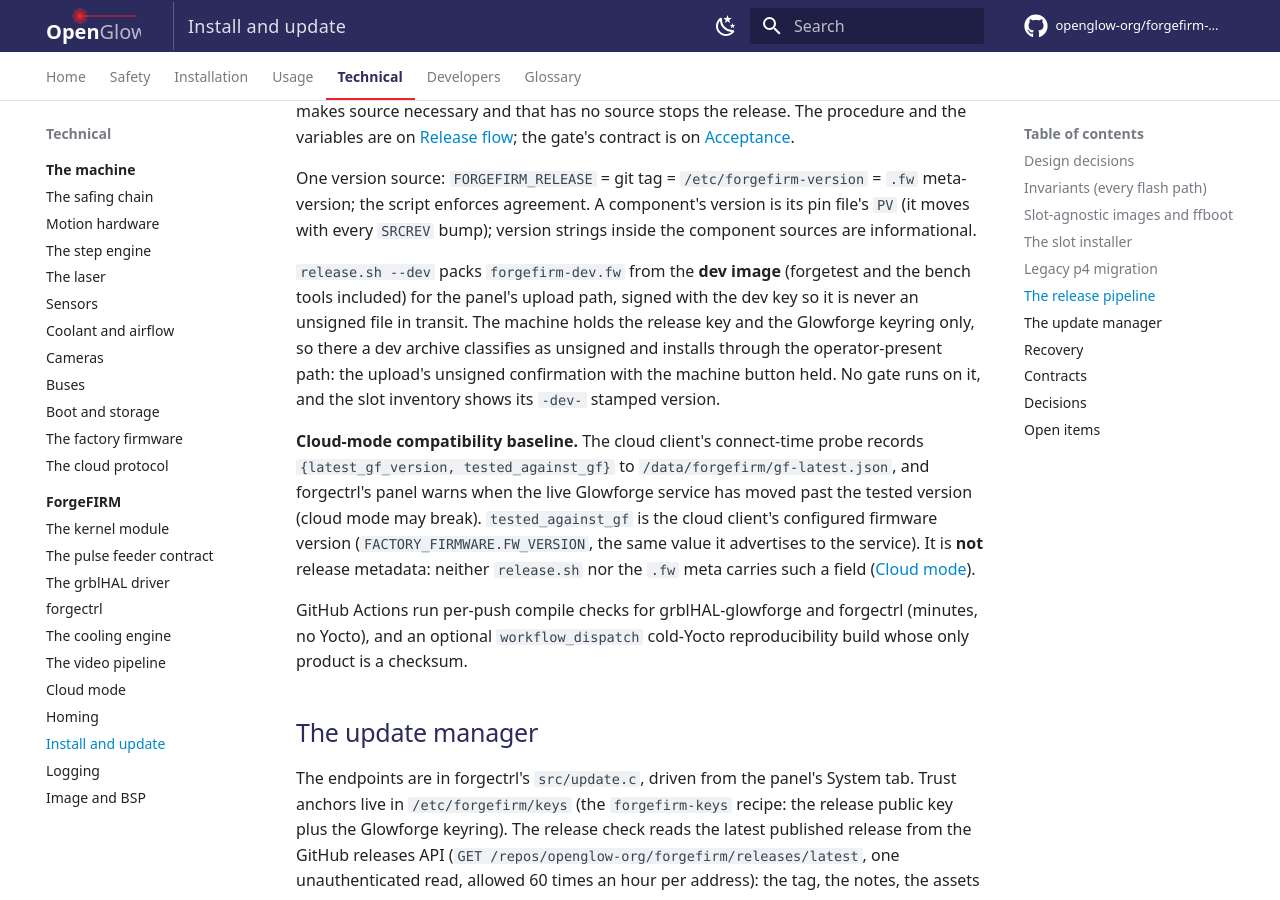
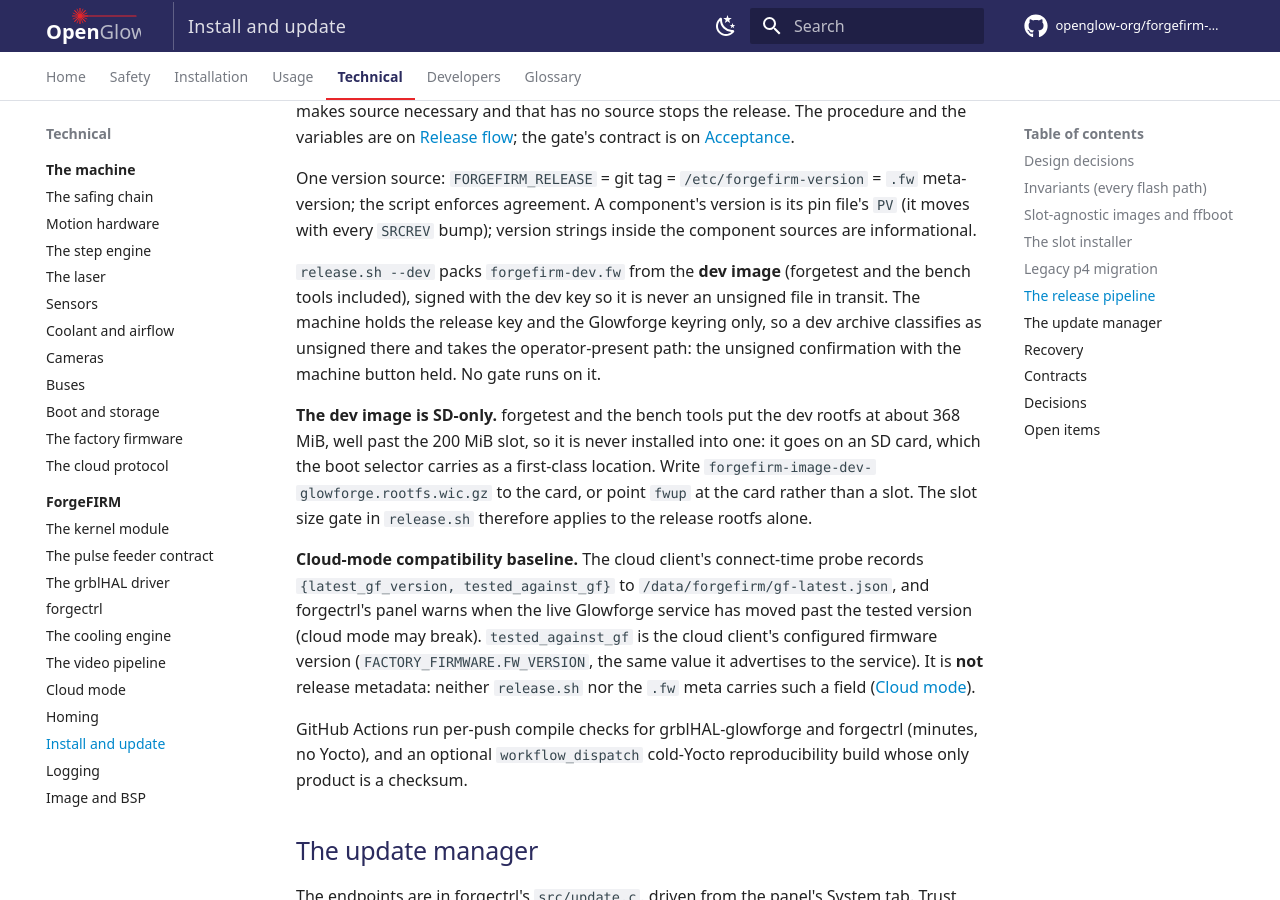
Before and after one commit to openglow-org/forgefirm-docs, an MkDocs documentation site: the page built from docs/technical/forgefirm/install-and-update.md, in a window 1280 px wide and 900 px high, scrolled down 3378 px. Built offline with MkDocs 1.6.1 and Material for MkDocs 9.7.7, drawn with Linux system fonts in a browser that asks for light colours; comment, search, counter and statistics services are not loaded; some of the changed text lies outside the part shown.

Commit message:
The dev image is SD-only, not a slot upload
The site described release.sh --dev as packing forgefirm-dev.fw "for the
panel's upload path" and said a dev archive installs through the
operator-present path on the machine. It cannot: the dev rootfs is about
368 MiB, so it does not fit either 200 MiB slot and is never raw_written
into one. The bench page already recorded the reality - the bench runs the
dev image from an SD card - so the two pages contradicted it.

install-and-update.md now states the size and the consequence, and names the
two ways the image reaches a card: the .wic.gz written to it, or fwup
pointed at the card rather than a slot. The decisions list says the same in
one line. updating.md's Upload section no longer offers the development
build as an upload; it points at the page that owns the fact.

The signing description is unchanged and was already right: a dev archive is
dev-key signed, no machine holds that key, and any unsigned .fw still
installs behind the button-held confirmation.

Carries release.sh dropping check_size from the dev path (forgefirm
260f466).

```diff
--- a/docs/technical/forgefirm/install-and-update.md
+++ b/docs/technical/forgefirm/install-and-update.md
@@ -154,12 +154,18 @@ is its pin file's `PV` (it moves with every `SRCREV` bump); version strings
 inside the component sources are informational.
 
 `release.sh --dev` packs `forgefirm-dev.fw` from the **dev image** (forgetest
-and the bench tools included) for the panel's upload path, signed with the
-dev key so it is never an unsigned file in transit. The machine holds the
-release key and the Glowforge keyring only, so there a dev archive classifies
-as unsigned and installs through the operator-present path: the upload's
-unsigned confirmation with the machine button held. No gate runs on it, and
-the slot inventory shows its `-dev-` stamped version.
+and the bench tools included), signed with the dev key so it is never an
+unsigned file in transit. The machine holds the release key and the Glowforge
+keyring only, so a dev archive classifies as unsigned there and takes the
+operator-present path: the unsigned confirmation with the machine button
+held. No gate runs on it.
+
+**The dev image is SD-only.** forgetest and the bench tools put the dev
+rootfs at about 368 MiB, well past the 200 MiB slot, so it is never installed
+into one: it goes on an SD card, which the boot selector carries as a
+first-class location. Write `forgefirm-image-dev-glowforge.rootfs.wic.gz` to
+the card, or point `fwup` at the card rather than a slot. The slot size gate
+in `release.sh` therefore applies to the release rootfs alone.
 
 **Cloud-mode compatibility baseline.** The cloud client's connect-time probe
 records `{latest_gf_version, tested_against_gf}` to
@@ -322,8 +328,9 @@ slot scheme.
 - Size gates live in two layers: bitbake fails past the 200 MiB slot;
   `release.sh` warns at 170 MiB and fails at 195 MiB.
 - Dev archives (`release.sh --dev`) carry the dev key's signature, which no
-  machine holds: on the machine they install through the button-held
-  unsigned path.
+  machine holds: they take the button-held unsigned path. The dev rootfs is
+  too large for a slot, so it runs from an SD card and no size gate applies
+  to it.
 - Production signing key: held offline by the operator (never in the repo,
   CI, or cloud-synced plaintext), public key embedded in the installer.
   Production-signed archives verify with fwup 1.16 and the factory's 0.14.2
```
Also changed, not shown: docs/install/updating.md (+4 -2 lines).
